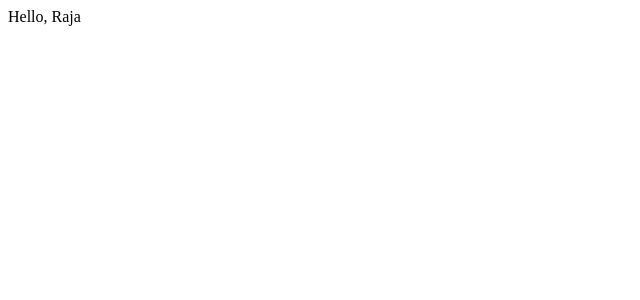
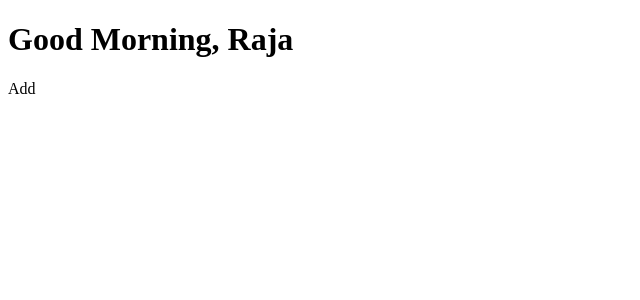
Before and after one commit to RajaMahanty/react-madness, a React (Vite) app: page / in a window 1280 px wide. Shown: the top 300 px of the page, without its empty margins (0-640 px from the left). Built offline with nearby package versions, Linux system fonts and the light colour scheme.

Commit message:
Exercise 1 Complete

```diff
--- a/src/App.jsx
+++ b/src/App.jsx
@@ -1,5 +1,13 @@
+import Add from "./components/Add.jsx";
+import Greet from "./components/Greet.jsx";
+
 const App = () => {
-	return <section>Hello, Raja</section>;
+	return (
+		<>
+			<Greet name="Raja" />
+			<Add />
+		</>
+	);
 };
 
 export default App;
--- /dev/null
+++ b/src/components/Add.jsx
@@ -0,0 +1,5 @@
+const Add = () => {
+	return <div>Add</div>;
+};
+
+export default Add;
--- /dev/null
+++ b/src/components/Greet.jsx
@@ -0,0 +1,5 @@
+const Greet = ({ name }) => {
+	return <h1>Good Morning, {name}</h1>;
+};
+
+export default Greet;
```
